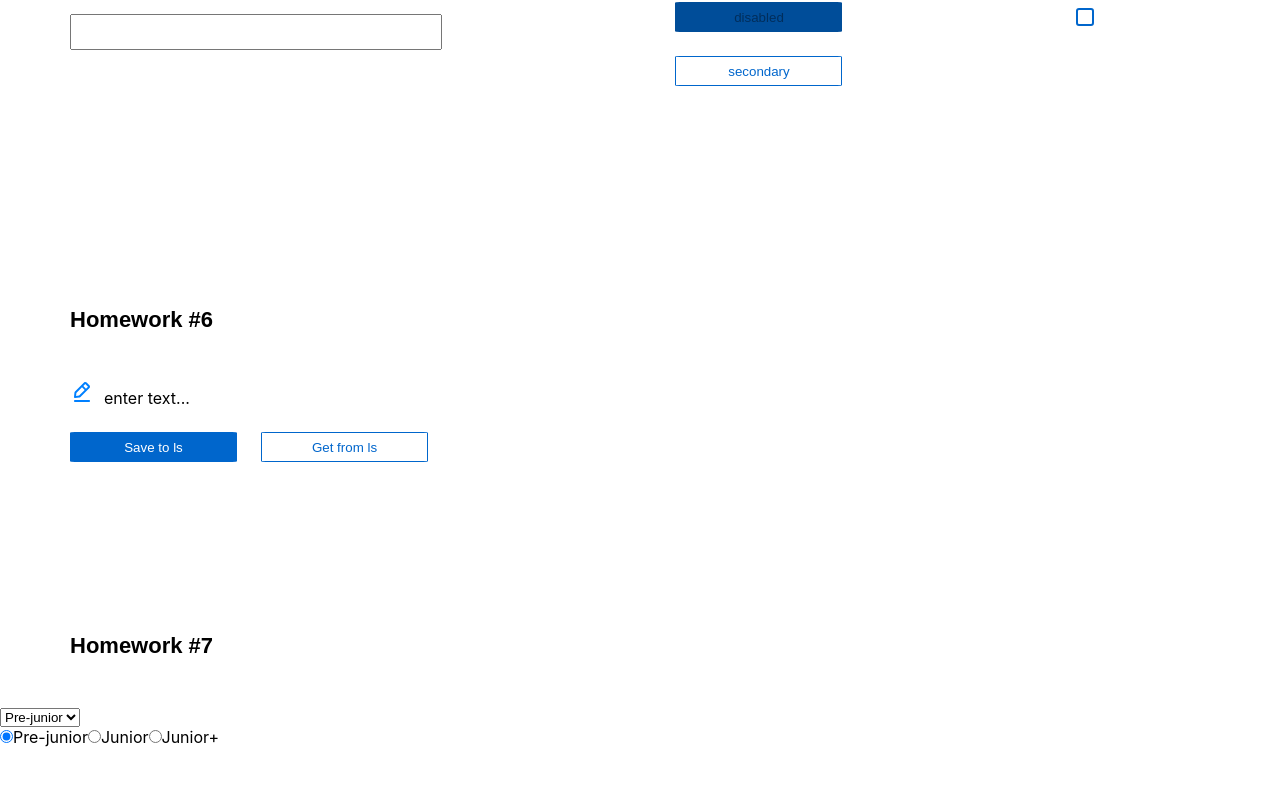
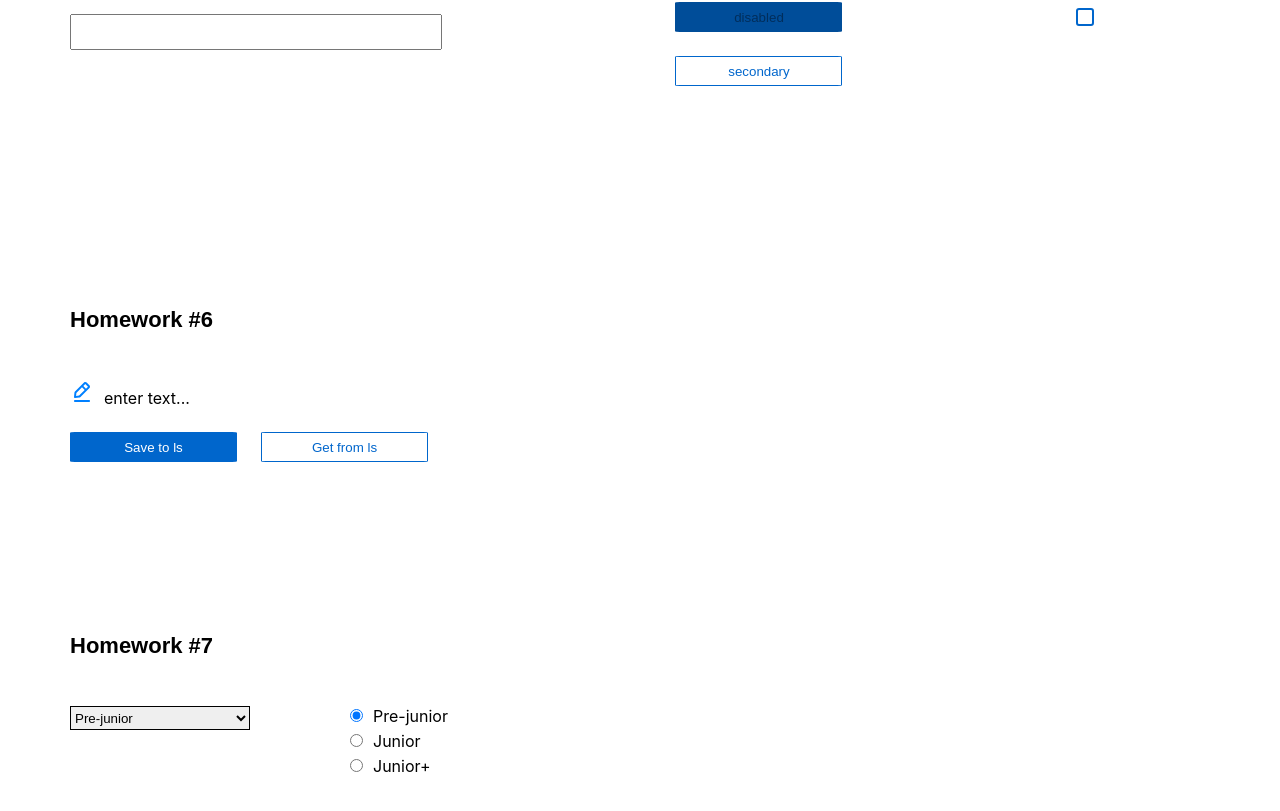
Before and after one commit to DmitriyVavilin/hws2-master, a React (Create React App) app: page /#/pre-junior in a window 1280 px wide. Shown: the part 2023-2834 px from the top of the page. Before the commit the page ends 2770 px from the top, so only its background shows below. Built offline with nearby package versions, Linux system fonts and the light colour scheme.

Commit message:
home_work 7 style

```diff
--- a/src/s1-main/App.tsx
+++ b/src/s1-main/App.tsx
@@ -3,6 +3,7 @@ import s from './App.module.css'
 import HW5 from "../s2-homeworks/hw05/HW5";
 import HW7 from "../s2-homeworks/hw07/HW7";
 import HW6 from "../s2-homeworks/hw06/HW6";
+import HW8 from "../s2-homeworks/hw08/HW8";
 
 function App() {
     return (
@@ -16,6 +17,7 @@ function App() {
             <HW5/>
             <HW6/>
             <HW7/>
+            {/*<HW8/>*/}
         </div>
     )
 }
--- a/src/s2-homeworks/hw07/HW7.module.css
+++ b/src/s2-homeworks/hw07/HW7.module.css
@@ -1,2 +1,5 @@
 .container {
+    display: flex;
+    margin-bottom: 100px;
+    margin-left: 70px;
 }
--- a/src/s2-homeworks/hw07/common/c5-SuperSelect/SuperSelect.module.css
+++ b/src/s2-homeworks/hw07/common/c5-SuperSelect/SuperSelect.module.css
@@ -1,7 +1,12 @@
 .select {
+    width: 180px;
+    height: 24px;
+    border: 1px solid black;
+    margin-right: 100px;
 }
 
 .select:focus {
+
 }
 
 
--- a/src/s2-homeworks/hw07/common/c6-SuperRadio/SuperRadio.module.css
+++ b/src/s2-homeworks/hw07/common/c6-SuperRadio/SuperRadio.module.css
@@ -1,4 +1,5 @@
 .radio {
+    margin-right: 10px;
 }
 
 .radio::before {
@@ -9,6 +10,8 @@
 }
 
 .label {
+    display: block;
+    height: 25px;
 }
 
 .options {
```
Also changed, not shown: src/s2-homeworks/hw08/bll/homeWorkReducer.ts (+7 -3 lines).
